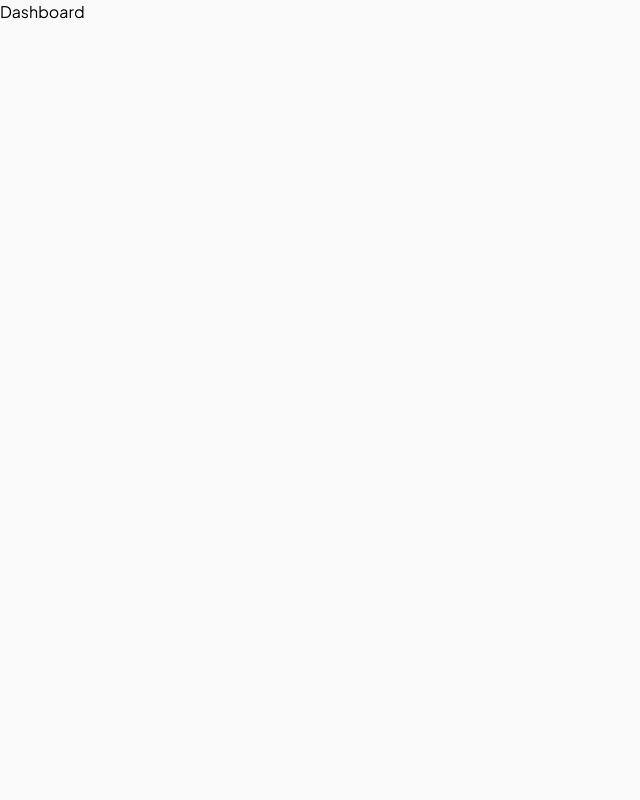
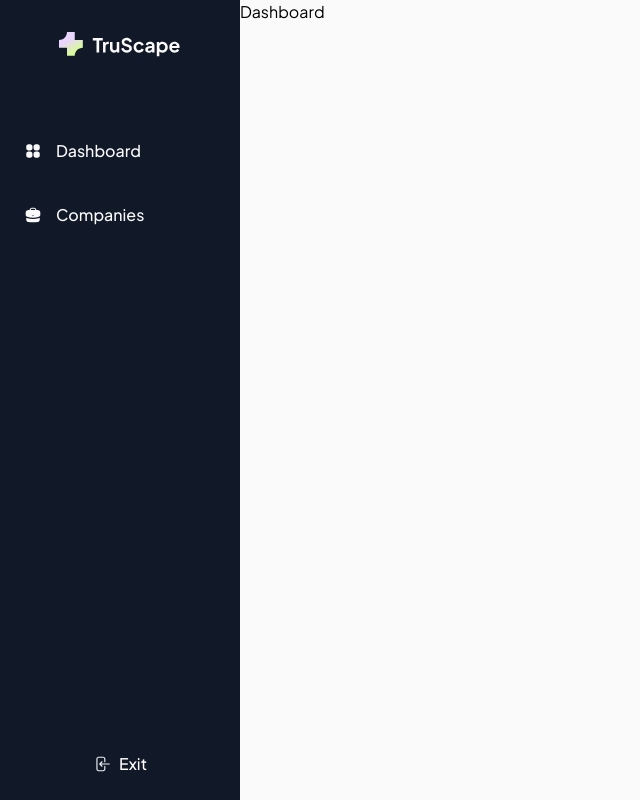
Before and after one commit to sofiialives/next-crm, a Next.js app: page /dashboard in a window 1280 px wide. Shown: the whole page, without its empty margins (0-640 px from the left). Built offline with nearby package versions, Linux system fonts and the light colour scheme.

Commit message:
sidebar for two pages

```diff
--- /dev/null
+++ b/src/app/companies/layout.tsx
@@ -0,0 +1,15 @@
+import Sidebar from "@/components/NavBar/Sidebar";
+import React from "react";
+
+interface LayoutProps {
+  children: React.ReactNode;
+}
+
+export default function Layout({ children }: LayoutProps) {
+  return (
+    <>
+      <Sidebar />
+      <div className="ml-60">{children}</div>
+    </>
+  );
+}
--- /dev/null
+++ b/src/app/dashboard/layout.tsx
@@ -0,0 +1,15 @@
+import Sidebar from "@/components/NavBar/Sidebar";
+import React from "react";
+
+interface LayoutProps {
+  children: React.ReactNode;
+}
+
+export default function Layout({ children }: LayoutProps) {
+  return (
+    <>
+      <Sidebar />
+      <div className="ml-60">{children}</div>
+    </>
+  );
+}
--- a/src/app/layout.tsx
+++ b/src/app/layout.tsx
@@ -1,16 +1,16 @@
-import type { Metadata } from 'next';
-import { Plus_Jakarta_Sans } from 'next/font/google';
-import './globals.css';
+import type { Metadata } from "next";
+import { Plus_Jakarta_Sans } from "next/font/google";
+import "./globals.css";
 
-const font = Plus_Jakarta_Sans({ subsets: ['latin'] });
+const font = Plus_Jakarta_Sans({ subsets: ["latin"] });
 
 export const metadata: Metadata = {
   title: {
-    default: 'Tru Scape Home Page',
-    template: 'Tru Scape %s',
+    default: "TruScape Home Page",
+    template: "Tru Scape %s",
   },
 
-  description: 'Admin Dashboard website',
+  description: "Admin Dashboard website",
 };
 
 export default function RootLayout({
--- /dev/null
+++ b/src/components/NavBar/Sidebar.tsx
@@ -0,0 +1,56 @@
+import Image from "next/image";
+import React from "react";
+import SidebarItem from "./SidebarItem";
+
+interface SidebarProps {}
+
+export default function Sidebar({}: SidebarProps) {
+  const items = [
+    {
+      path: "/dashboard",
+      img: "/icons/squares.svg",
+      alt: "dashboard page",
+      text: "Dashboard",
+    },
+    {
+      path: "/companies",
+      img: "/icons/briefcase.svg",
+      alt: "companies page",
+      text: "Companies",
+    },
+  ];
+  return (
+    <aside className="fixed top-0 left-0 z-40 w-60 h-screen">
+      <div className="flex flex-col h-full overflow-y-auto bg-gray-900">
+        <Image
+          className="py-8 mb-11 mx-auto"
+          width={122}
+          height={25}
+          src="/icons/logo.svg"
+          alt="logo"
+        />
+        <ul className="space-y-7">
+          {items.map((item, index) => (
+            <SidebarItem
+              pathname={item.path}
+              src={item.img}
+              alt={item.alt}
+              key={index}
+            >
+              {item.text}
+            </SidebarItem>
+          ))}
+        </ul>
+        <button className="flex items-center gap-2 p-6 mt-auto mx-auto">
+          <Image
+            width={18}
+            height={18}
+            src="/icons/arrow-left-on-rectangle.svg"
+            alt="exit icon"
+          />
+          <span className="font-medium text-white">Exit</span>
+        </button>
+      </div>
+    </aside>
+  );
+}
--- /dev/null
+++ b/src/components/NavBar/SidebarItem.tsx
@@ -0,0 +1,25 @@
+import Image from "next/image";
+import React from "react";
+
+interface SidebarItemProps {
+  pathname: string;
+  src: string;
+  alt: string;
+  children: React.ReactNode;
+}
+
+export default function SidebarItem({
+  pathname,
+  src,
+  alt,
+  children,
+}: SidebarItemProps) {
+  return (
+    <li>
+      <a href={pathname} className="flex items-center h-9 mx-1 gap-3.5">
+        <Image className="ml-5" width={18} height={18} src={src} alt={alt} />
+        <span className="font-medium text-zinc-50">{children}</span>
+      </a>
+    </li>
+  );
+}
```
Also changed, not shown: public/icons/briefcase.svg (renamed from public/icons/briefcase (1).svg).
